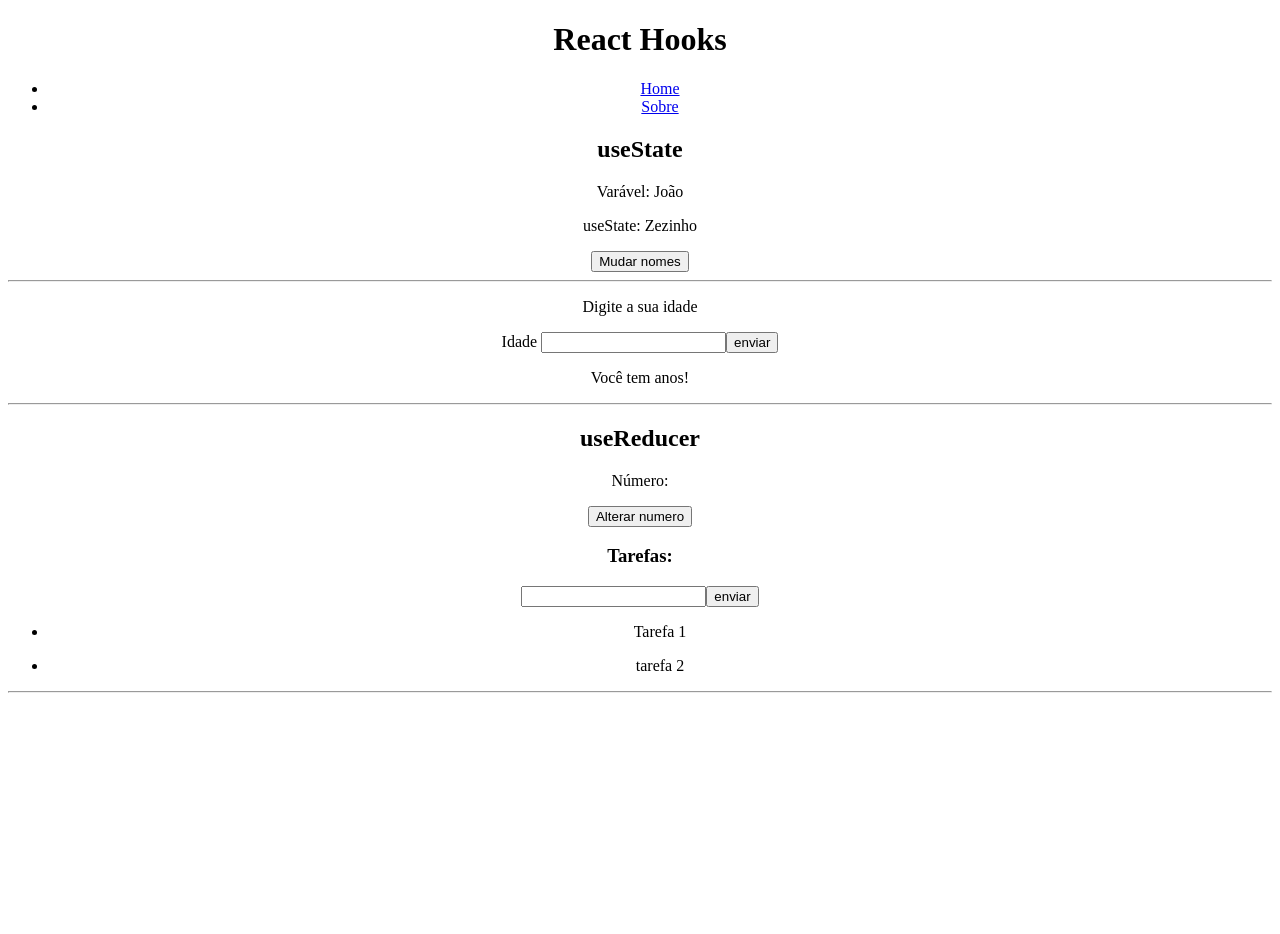
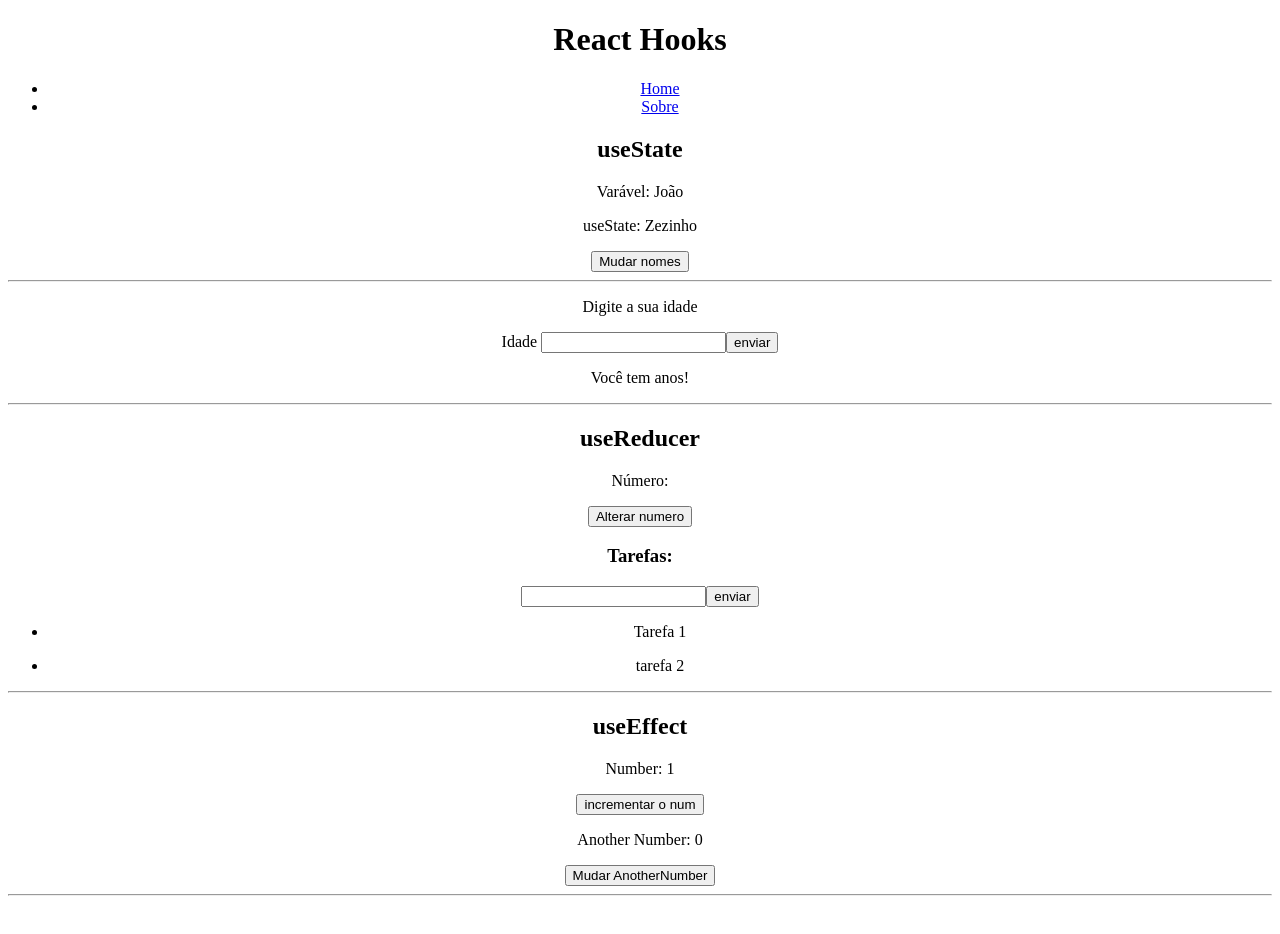
Before and after one commit to jpcchaves/Curso-ReactJS, a React (Create React App) app in the folder 10_HOOKS/reacthooks/: page / in a window 1280 px wide. Shown: the top 934 px of the page. Built offline with nearby package versions, Linux system fonts and the light colour scheme.

Commit message:
use effect hooks

```diff
--- a/10_HOOKS/reacthooks/src/Pages/Home.js
+++ b/10_HOOKS/reacthooks/src/Pages/Home.js
@@ -1,5 +1,6 @@
 import React from "react";
 import HooksUseReducer from "../components/HooksUseReducer";
+import HookUseEffect from "../components/HookUseEffect";
 import HookUseState from "../components/HookUseState";
 
 const Home = () => {
@@ -7,6 +8,7 @@
     <div>
       <HookUseState />
       <HooksUseReducer />
+      <HookUseEffect />
     </div>
   );
 };
--- /dev/null
+++ b/10_HOOKS/reacthooks/src/components/HookUseEffect.js
@@ -0,0 +1,52 @@
+import { useEffect, useState } from "react";
+
+const HookUseEffect = () => {
+  // useEffect sem dependências
+  useEffect(() => {
+    console.log("Estou sendo executado....");
+  });
+
+  const [number, setNumber] = useState(1);
+
+  const changeSomething = () => {
+    setNumber(number + 1);
+  };
+
+  // 2 - useEffect com array de dependências vazio
+  useEffect(() => {
+    console.log("Serei executado apenas uma vez...");
+  }, []);
+
+  //   3- useEffect com dependências
+  const [anotherNumber, setAnotherNumber] = useState(0);
+
+  useEffect(() => {
+    if (anotherNumber > 0) {
+      console.log("Sou executado apenas quando o anotherNumber é alterado.");
+    }
+  }, [anotherNumber]);
+
+//   //   4- cleanup do useEffect
+//   useEffect(() => {
+
+    // const timer = setTimeout(() => {
+    //     setAnotherNumber(anotherNumber + 1)
+    // }, 1000)
+//     return () => clearTimeout(timer)
+//   }, [anotherNumber]);
+
+  return (
+    <div>
+      <h2>useEffect</h2>
+      <p>Number: {number}</p>
+      <button onClick={changeSomething}>incrementar o num</button>
+      <p>Another Number: {anotherNumber}</p>
+      <button onClick={() => setAnotherNumber(anotherNumber + 1)}>
+        Mudar AnotherNumber
+      </button>
+      <hr />
+    </div>
+  );
+};
+
+export default HookUseEffect;
```
